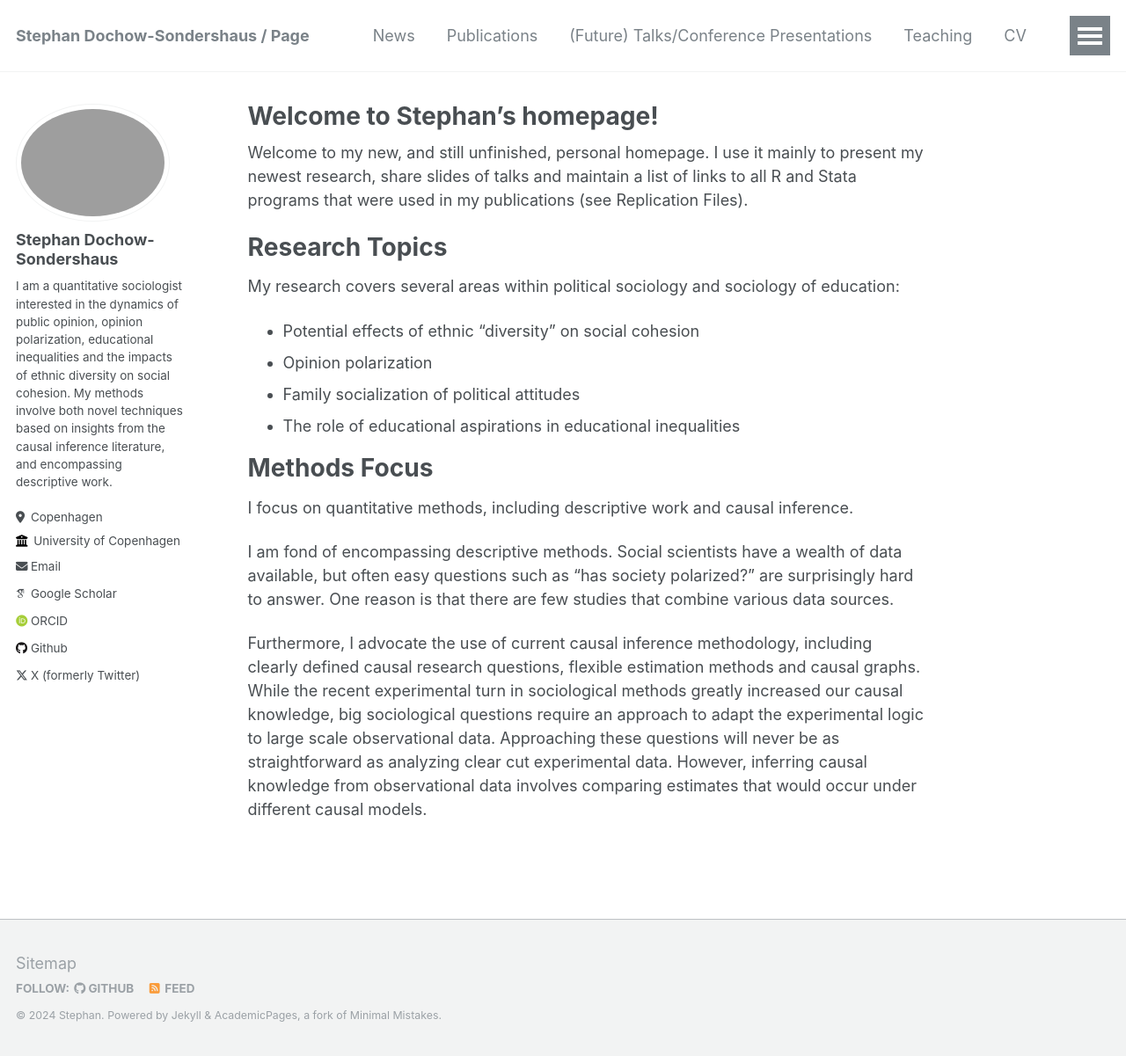
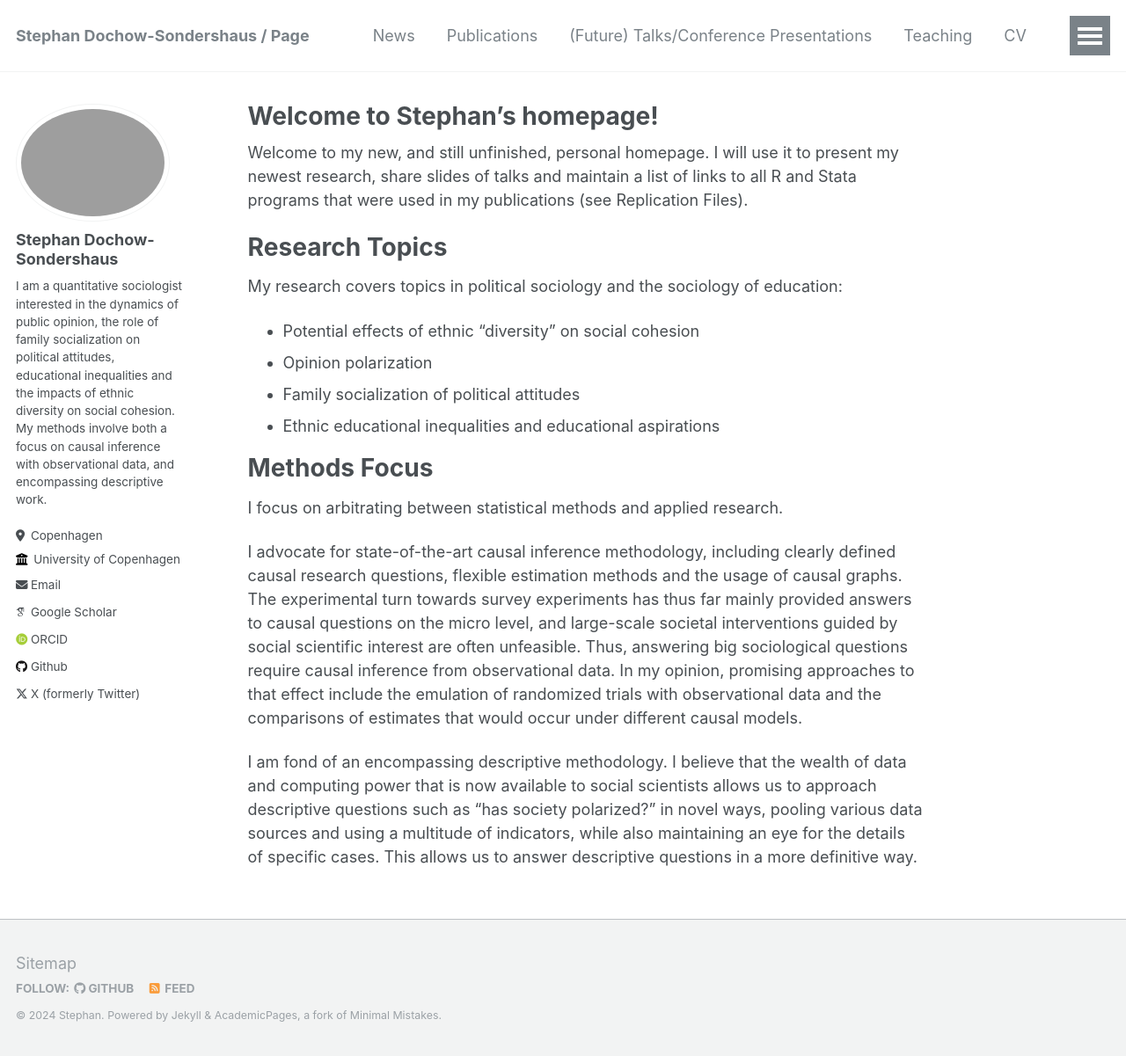
Before and after one commit to stephandoc/stephandoc.github.io, a Jekyll site: the page built from _pages/about.md, in a window 1280 px wide and 1201 px high. Shown: the whole window at 88% size. Built offline with Jekyll 4.4.1, drawn with Linux system fonts in a browser that asks for light colours; some web fonts are replaced.

Commit message:
update main page

```diff
--- a/_config.yml
+++ b/_config.yml
@@ -24,7 +24,7 @@ author:
   avatar           : "profpic.jpg"
   name             : "Stephan Dochow-Sondershaus"
   pronouns         : # example: "she/her"
-  bio              : "I am a quantitative sociologist interested in the dynamics of public opinion, opinion polarization, educational inequalities and the impacts of ethnic diversity on social cohesion. My methods involve both novel techniques based on insights from the causal inference literature, and encompassing descriptive work."
+  bio              : "I am a quantitative sociologist interested in the dynamics of public opinion, the role of family socialization on political attitudes, educational inequalities and the impacts of ethnic diversity on social cohesion. My methods involve both a focus on causal inference with observational data, and encompassing descriptive work."
   location         : "Copenhagen"
   employer         : "University of Copenhagen"
   uri              : # URL
--- a/_pages/about.md
+++ b/_pages/about.md
@@ -15,16 +15,17 @@ Welcome to my new, and still unfinished, personal homepage. I use it mainly to p
 
 Research Topics
 ======
-My research covers several areas within political sociology and sociology of education:
+My research covers topics in political sociology and the sociology of education:
 - Potential effects of ethnic "diversity" on social cohesion
 - Opinion polarization
 - Family socialization of political attitudes
-- The role of educational aspirations in educational inequalities
+- Ethnic educational inequalities and educational aspirations
 
 Methods Focus
 ======
-I focus on quantitative methods, including descriptive work and causal inference.
+I focus on arbitrating between statistical methods and applied research.
 
-I am fond of encompassing descriptive methods. Social scientists have a wealth of data available, but often easy questions such as "has society polarized?" are surprisingly hard to answer. One reason is that there are few studies that combine various data sources.
+I advocate for state-of-the-art causal inference methodology, including clearly defined causal research questions, flexible estimation methods and the usage of causal graphs. The experimental turn towards survey experiments has thus far mainly provided answers to causal questions on the micro level, and large-scale societal interventions guided by social scientific interest are often unfeasible. Thus, answering big sociological questions require causal inference from observational data.
+In my opinion, promising approaches to that effect include the emulation of randomized trials with observational data and the comparisons of estimates that would occur under different causal models.
 
-Furthermore, I advocate the use of current causal inference methodology, including clearly defined causal research questions, flexible estimation methods and causal graphs. While the recent experimental turn in sociological methods greatly increased our causal knowledge, big sociological questions require an approach to adapt the experimental logic to large scale observational data.  Approaching these questions will never be as straightforward as analyzing clear cut experimental data. However, inferring causal knowledge from observational data involves comparing estimates that would occur under different causal models.
+I am fond of an encompassing descriptive methodology. I believe that the wealth of data and computing power that is now available to social scientists allows us to approach descriptive questions such as "has society polarized?" in novel ways, pooling various data sources and using a multitude of indicators, while also maintaining an eye for the details of specific cases. This allows us to answer descriptive questions in a more definitive way.
```
Also changed, not shown: other parts of _pages/about.md (+1 -1 lines), 1 other file.
